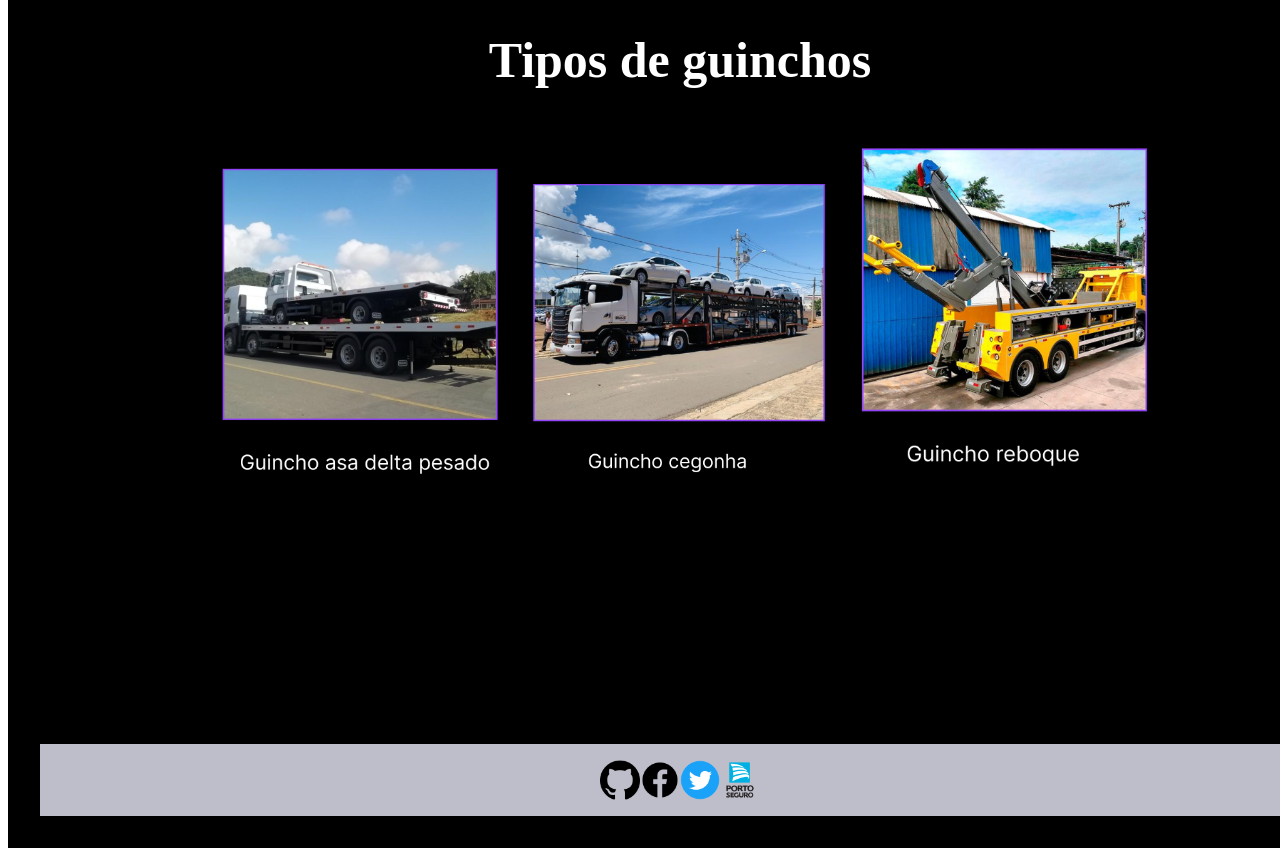
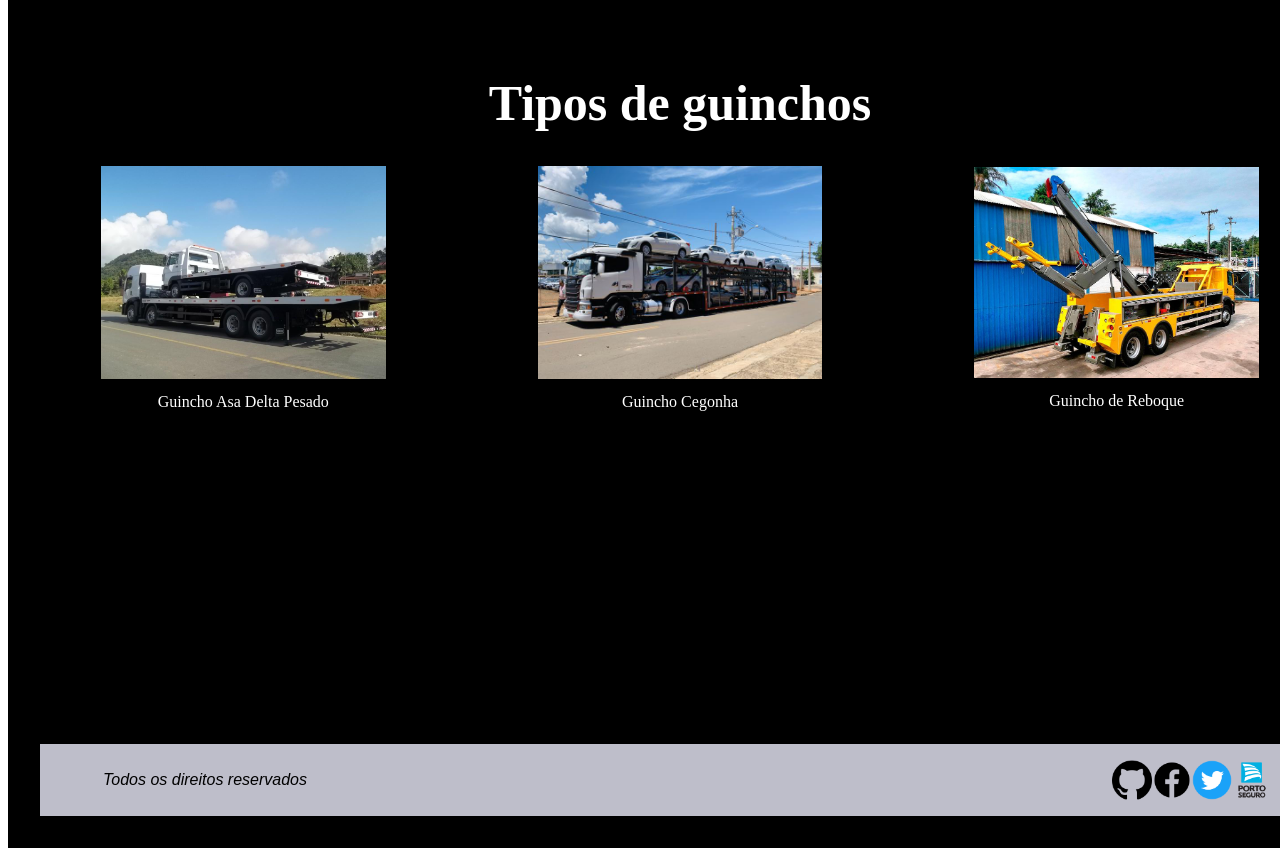
Before and after one commit to LeonardoCamargo77/SPRINT3-React, a React (Vite) app: page /Home in a window 1280 px wide. Shown: the part 400-1256 px from the top of the page. Built offline with nearby package versions, Linux system fonts and the light colour scheme.

Commit message:
Finalização completa.

```diff
--- a/src/App.css
+++ b/src/App.css
@@ -56,9 +56,9 @@ nav{
   }
   footer {
     display: flex;
-    flex-direction: row; /* Display items in a row */
-    justify-content: center; /* Spread items horizontally */
-    align-items: center; /* Center items vertically */
+    flex-direction: row;
+    justify-content: center;
+    align-items: center;
     height: 9vh;
     background-color: rgb(190, 190, 202);
     font-family: Arial, Helvetica, sans-serif;
@@ -72,7 +72,6 @@ nav{
 
 
 
-  /* You can adjust the width of the images and text as needed */
 
   img{
     width: 25%;
@@ -180,3 +179,46 @@ nav{
   }
 
 }
+
+Footer .direitos {
+  padding: 5px;
+  margin-left: 10px;
+  margin-right: 800px;
+  white-space: nowrap;
+}
+.fotos {
+  display: flex;
+  flex-wrap: wrap;
+  justify-content: space-between;
+  align-items: center;
+  max-width: 100%;
+}
+
+.guincho-item {
+  flex-basis: calc(33.33% - 20px);
+  text-align: center;
+  margin-bottom: 20px;
+  max-width: calc(33.33% - 20px);
+  box-sizing: border-box;
+}
+
+.guincho-item img {
+  width: 100%;
+  height: auto;
+  max-width: 70%;
+}
+
+.guincho-item p {
+  margin-top: 10px;
+}
+h3 {
+  font-size: 25px;
+  max-width: 80%;
+  overflow: hidden;
+  text-overflow: ellipsis;
+
+}
+h4 {
+  font-size: 20px;
+  text-align: right;
+}
--- a/src/components/Rodape.jsx
+++ b/src/components/Rodape.jsx
@@ -1,7 +1,9 @@
+
+
 export default function Rodape(){
     return(
         <footer>
-
+           <div className="direitos"><p>Todos os direitos reservados</p></div>
 
             <img className="icones" src="/git.png"/>
             <img className="icones" src="/face.png"/>
--- a/src/routes/Home/index.jsx
+++ b/src/routes/Home/index.jsx
@@ -1,13 +1,20 @@
 export default function Home() {
-    return(
+    return (
         <main>
             <h1>Tipos de guinchos</h1>
-            <div class="Home">
-
-            <img src='/guinchoasadelta.png' alt="AsaDeltaPesado"/>
-            <img src='/guinchocegonha2.png' alt="Cegonha"/>
-            <img src='/guinchoreboque2.png' alt="Reboque"/>
-
+            <div className="fotos">
+                <div className="guincho-item">
+                    <img src="/guinchoasadeltapesado.jpg" alt="AsaDeltaPesado" />
+                    <p>Guincho Asa Delta Pesado</p>
+                </div>
+                <div className="guincho-item">
+                    <img src="/public/guinchocegonha.jpg" alt="Cegonha" />
+                    <p>Guincho Cegonha</p>
+                </div>
+                <div className="guincho-item">
+                    <img src="/guinchoreboque.jpg" alt="Reboque" />
+                    <p>Guincho de Reboque</p>
+                </div>
             </div>
         </main>
     )
--- a/src/routes/QuemSomos/index.jsx
+++ b/src/routes/QuemSomos/index.jsx
@@ -3,11 +3,11 @@ export default function QuemSomos() {
         <main>
             <h1>Integrantes</h1>
             <div className="integrantes">
-                <h3> Leonardo Lucena - 552537</h3>
-                <h3>Ana Paula Nascimento Silva - 552513</h3>
-                <h3>Nathan Nunes Calsonari - 552539</h3>
-                <h3>Geovana Ribeiro Domingos - 99646</h3>
-                <h3>Calina Thalya Santana da Silva - 552523</h3>
+                <h4> Leonardo Camargo Lucena - 552537</h4>
+                <h4>Ana Paula Nascimento Silva - 552513</h4>
+                <h4>Nathan Nunes Calsonari - 552539</h4>
+                <h4>Geovana Ribeiro Domingos - 99646</h4>
+                <h4>Calina Thalya Santana da Silva - 552523</h4>
 
 
             </div>
```
Also changed, not shown: src/routes/ChatBot/index.jsx (line endings or trailing spaces).
